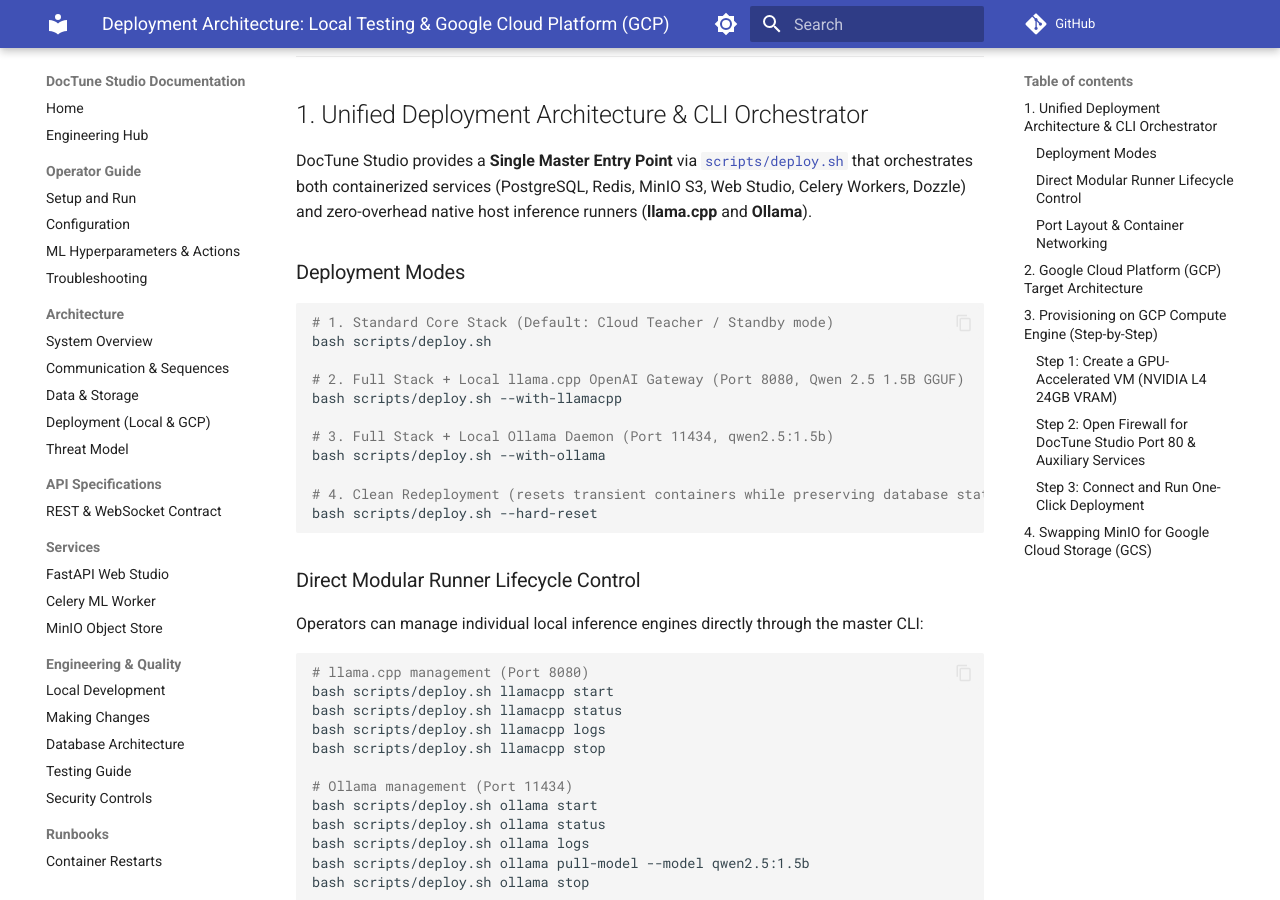
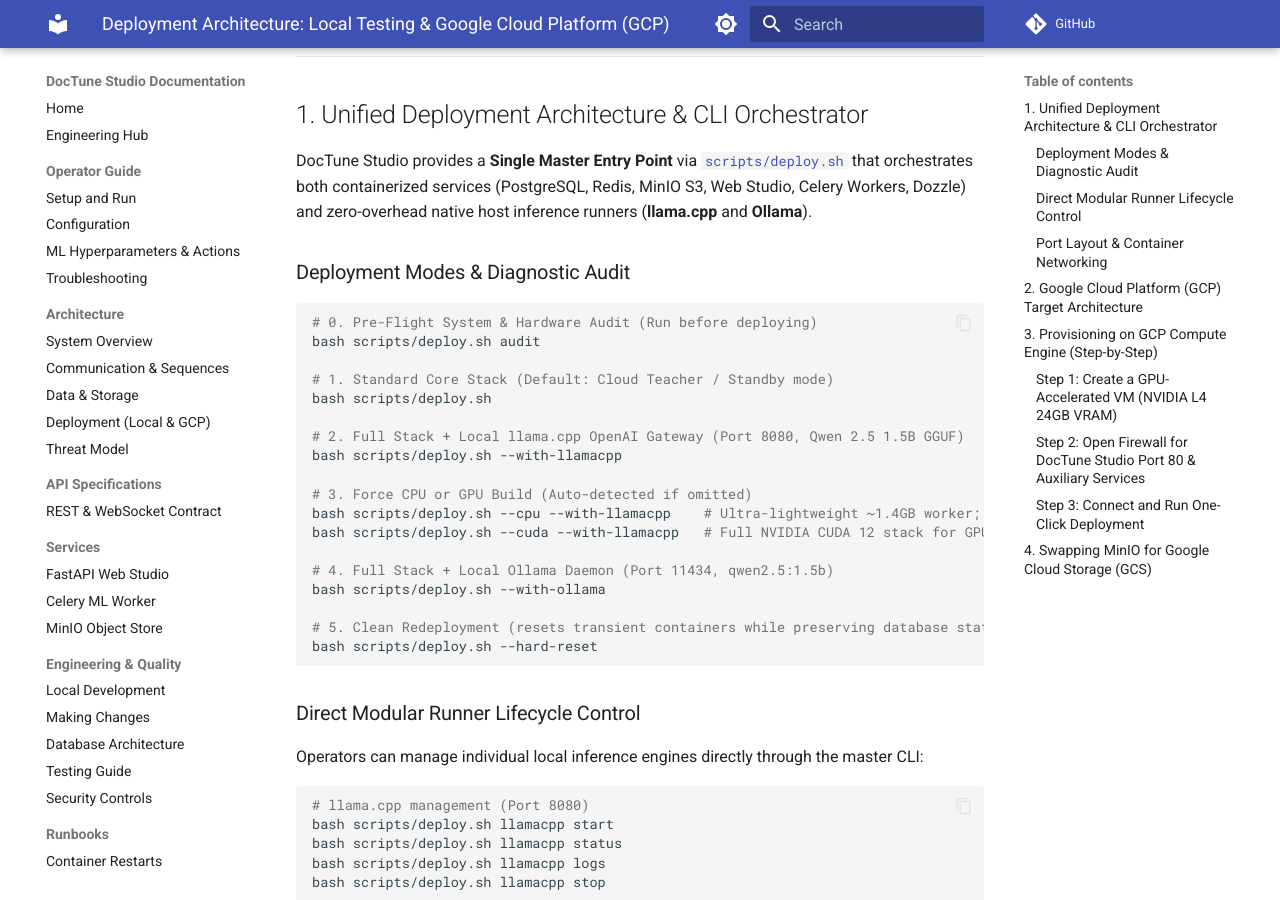
Before and after one commit to Niccher/DocTune, an MkDocs documentation site: the page built from docs/architecture/deployment.md, in a window 1280 px wide and 900 px high, scrolled down 267 px. Built offline with MkDocs 1.6.1 and Material for MkDocs 9.7.7, drawn with Linux system fonts in a browser that asks for light colours; comment, search, counter and statistics services are not loaded.

Commit message:
feat(deploy,docker): add pre-flight system audit and hardware-adaptive worker build
- Add scripts/audit_deploy.sh: standalone diagnostic tool runnable via
  'bash scripts/deploy.sh audit' that inspects OS, CPU cores, RAM,
  swap space, disk headroom, ports (80, 5432, 6379, 8080, 9000, 9001, 8888),
  Docker runtime, and verifies the default llama.cpp Qwen 2.5 1.5B GGUF setup.
- Add hardware acceleration probe to scripts/deploy.sh: automatically
  checks nvidia-smi to select TARGET_DEVICE=cpu vs TARGET_DEVICE=cuda,
  and support explicit CLI overrides via --cpu and --cuda flags.
- Update Dockerfile.worker to conditionally install CPU-only PyTorch wheels
  from download.pytorch.org/whl/cpu when TARGET_DEVICE=cpu, reducing worker
  container image size from 11.5GB to ~1.4GB and preventing 'no space left
  on device' build crashes on CPU instances.
- Pass TARGET_DEVICE build argument through docker-compose.yml and
  persist the variable in .env.
- Switch disk inspection commands in deploy.sh and audit_deploy.sh to
  POSIX 'df -P' format to prevent awk column shifting on paths with spaces.
- Document the audit command, hardware-adaptive build modes, and device
  override flags in docs/architecture/deployment.md.

````diff
--- a/docker-compose.yml
+++ b/docker-compose.yml
@@ -128,6 +128,8 @@ services:
     build:
       context: .
       dockerfile: Dockerfile.worker
+      args:
+        TARGET_DEVICE: ${TARGET_DEVICE:-auto}
     image: doctune-celery-worker:latest
     container_name: doctune-celery-worker
     restart: unless-stopped
--- a/docs/architecture/deployment.md
+++ b/docs/architecture/deployment.md
@@ -8,18 +8,25 @@ DocTune Studio follows a **Local-First, Cloud-Identical Deployment Model**. The
 
 DocTune Studio provides a **Single Master Entry Point** via [`scripts/deploy.sh`](../../scripts/deploy.sh) that orchestrates both containerized services (PostgreSQL, Redis, MinIO S3, Web Studio, Celery Workers, Dozzle) and zero-overhead native host inference runners (**llama.cpp** and **Ollama**).
 
-### Deployment Modes
+### Deployment Modes & Diagnostic Audit
 ```bash
+# 0. Pre-Flight System & Hardware Audit (Run before deploying)
+bash scripts/deploy.sh audit
+
 # 1. Standard Core Stack (Default: Cloud Teacher / Standby mode)
 bash scripts/deploy.sh
 
 # 2. Full Stack + Local llama.cpp OpenAI Gateway (Port 8080, Qwen 2.5 1.5B GGUF)
 bash scripts/deploy.sh --with-llamacpp
 
-# 3. Full Stack + Local Ollama Daemon (Port 11434, qwen2.5:1.5b)
+# 3. Force CPU or GPU Build (Auto-detected if omitted)
+bash scripts/deploy.sh --cpu --with-llamacpp    # Ultra-lightweight ~1.4GB worker; saves ~10GB disk
+bash scripts/deploy.sh --cuda --with-llamacpp   # Full NVIDIA CUDA 12 stack for GPU VMs
+
+# 4. Full Stack + Local Ollama Daemon (Port 11434, qwen2.5:1.5b)
 bash scripts/deploy.sh --with-ollama
 
-# 4. Clean Redeployment (resets transient containers while preserving database state)
+# 5. Clean Redeployment (resets transient containers while preserving database state)
 bash scripts/deploy.sh --hard-reset
 ```
 
````
Also changed, not shown: 3 other files.
